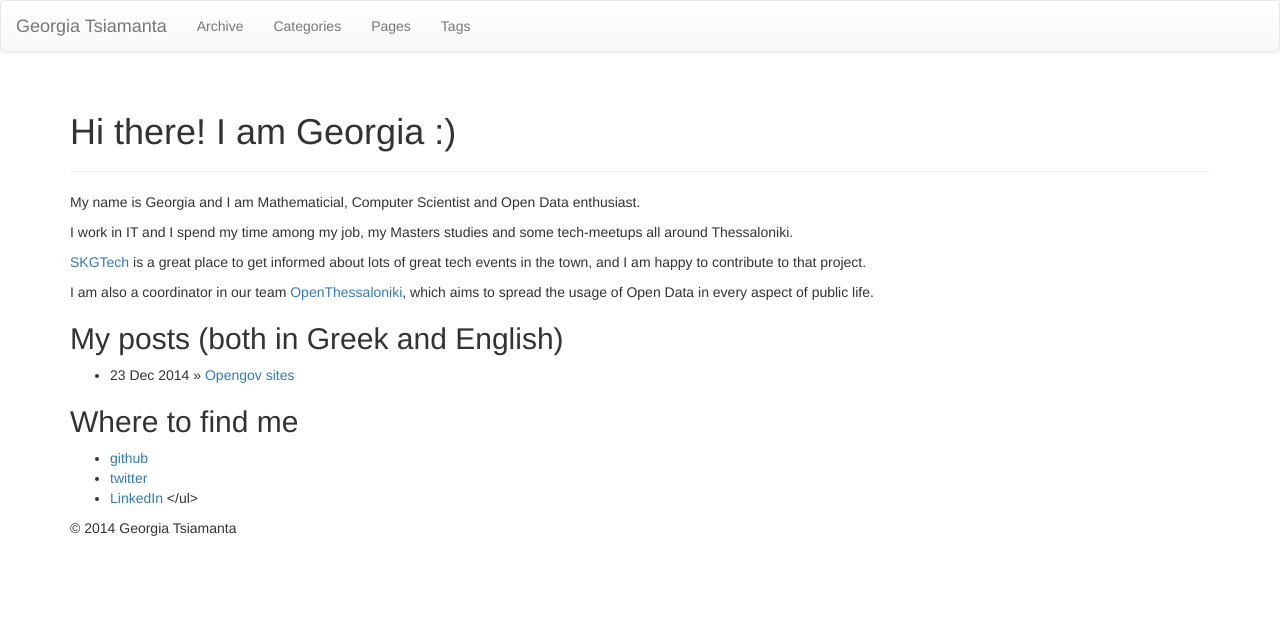
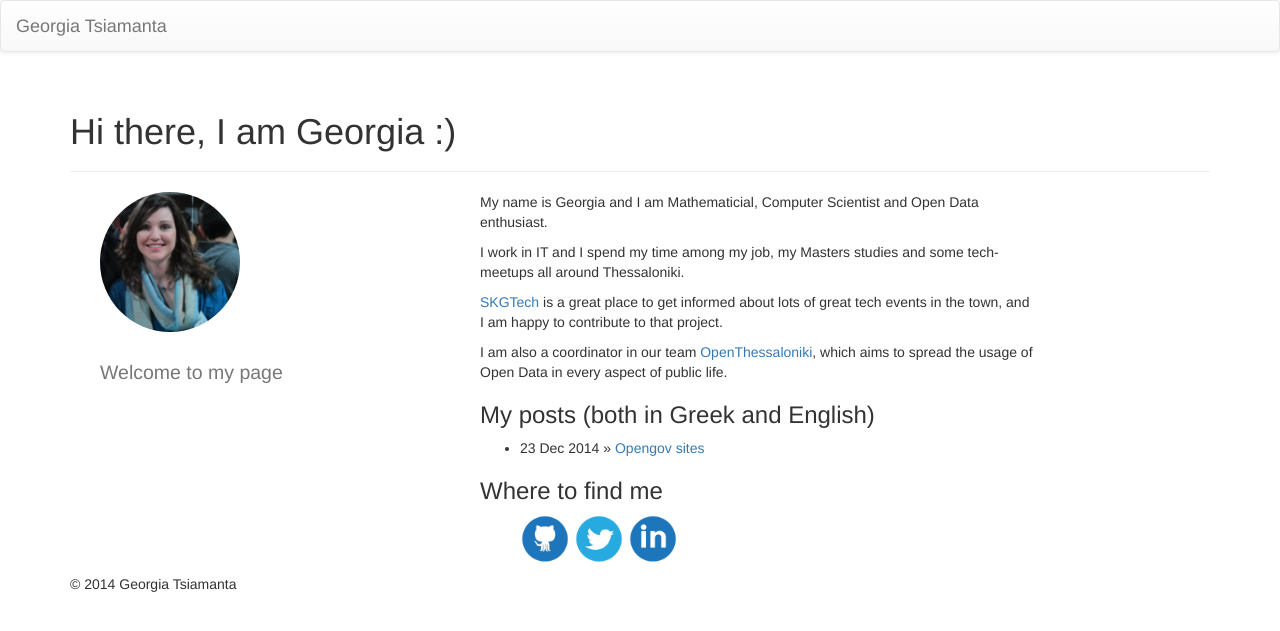
Before and after one commit to georgiats/georgiats-old-blog, a Jekyll site: the page built from index.md, in a window 1280 px wide. Shown: the top 631 px of the page. Built offline with Jekyll 4.4.1, drawn with Linux system fonts in a browser that asks for light colours; nearby versions of some CDN libraries; library files that are not in the unit come from our copies.

Commit message:
some changes

```diff
--- a/_config.yml
+++ b/_config.yml
@@ -79,19 +79,19 @@ JB :
   # Set 'provider' to the comment provider you want to use.
   # Set 'provider' to false to turn commenting off globally.
   #
-  #comments :
-    #provider : disqus
-    #disqus :
-      #short_name : jekyllbootstrap
-    #livefyre :
-      #site_id : 123
-    #intensedebate :
-      #account : 123abc
-    #facebook :
-      #appid : 123
-      #num_posts: 5
-      #width: 580
-      #colorscheme: light
+  comments :
+    provider : disqus
+    disqus :
+      short_name : jekyllbootstrap
+    livefyre :
+      site_id : 123
+    intensedebate :
+      account : 123abc
+    facebook :
+      appid : 123
+      num_posts: 5
+      width: 580
+      colorscheme: light
 
   # Settings for analytics helper
   # Set 'provider' to the analytics provider you want to use.
--- a/_includes/themes/bootstrap-3/default.html
+++ b/_includes/themes/bootstrap-3/default.html
@@ -59,9 +59,9 @@
         <!-- Collect the nav links, forms, and other content for toggling -->
         <div class="collapse navbar-collapse" id="jb-navbar-collapse">
           <ul class="nav navbar-nav">
-            {% assign pages_list = site.pages %}
+            <!--{% assign pages_list = site.pages %}
             {% assign group = 'navigation' %}
-            {% include JB/pages_list %}
+            {% include JB/pages_list %} -->
           </ul>
         </div><!-- /.navbar-collapse -->
       </nav>
--- a/_includes/themes/bootstrap-3/page.html
+++ b/_includes/themes/bootstrap-3/page.html
@@ -1,9 +1,26 @@
 <div class="page-header">
-  <h1>{{ page.title }} {% if page.tagline %} <small>{{ page.tagline }}</small>{% endif %}</h1>
+  <h1>{{ page.title }} </h1>
 </div>
 
+
+<div class="container">
+<div class="row1">
+<div class="col-xs-4">
+	<img class="img-circle" src="../../assets/themes/bootstrap-3/bootstrap/images/me.png" alt="Generic placeholder image" style="width: 140px; height: 140px;">
+  	<h2>{% if page.tagline %} <small>{{ page.tagline }}</small>{% endif %}<h2>
+</div>
+</div><!-- /.col-lg-4 -->
+
+
 <div class="row">
-  <div class="col-xs-12">
+  <div class="col-xs-6">
     {{ content }}
+<ul>
+  <a href="http://github.com/{{ site.author.github }}/" rel="me" target="_blank"><img class="img-circle" src="../../assets/themes/bootstrap-3/bootstrap/images/github.png" alt="Generic placeholder image" style="width: 50px; height: 50px;"></a>
+  <a href="http://twitter.com/{{ site.author.twitter }}/" rel="me" target="_blank"><img class="img-circle" src="../../assets/themes/bootstrap-3/bootstrap/images/twitter.png" alt="Generic placeholder image" style="width: 50px; height: 50px;"></a>
+  <a href="http://gr.linkedin.com/in/gtsiamanta" target="_blank"><img class="img-circle" src="../../assets/themes/bootstrap-3/bootstrap/images/linkedin.png" alt="Generic placeholder image" style="width: 50px; height: 50px;"></a>
+</ul>
   </div>
 </div>
+
+</div>
--- a/_includes/themes/bootstrap-3/post.html
+++ b/_includes/themes/bootstrap-3/post.html
@@ -42,6 +42,6 @@
     {% endif %}
     </ul>
     <hr>
-    <!--{% include JB/comments %} -->
+    {% include JB/comments %}
   </div>
 </div>
--- a/index.md
+++ b/index.md
@@ -1,11 +1,12 @@
 ---
 layout: page
-title: Hi there! I am Georgia :)
-tagline:
+title: Hi there, I am Georgia :)
+tagline: Welcome to my page
 ---
 {% include JB/setup %}
 
 My name is Georgia and I am Mathematicial, Computer Scientist and Open Data enthusiast.
+
 
 I work in IT and I spend my time among my job, my Masters studies and some tech-meetups all around Thessaloniki.
 
@@ -13,7 +14,7 @@ I work in IT and I spend my time among my job, my Masters studies and some tech-
 
 I am also a coordinator in our team [OpenThessaloniki](http://www.openthessaloniki.org), which aims to spread the usage of Open Data in every aspect of public life.
 
-## My posts (both in Greek and English)
+### My posts (both in Greek and English)
 
 <ul class="posts">
   {% for post in site.posts %}
@@ -22,9 +23,4 @@ I am also a coordinator in our team [OpenThessaloniki](http://www.openthessaloni
 </ul>
 
 
-## Where to find me
-<ul>
-  <li class="github"><a href="http://github.com/{{ site.author.github }}/" rel="me">github</a></li>
-  <li class="twitter"><a href="http://twitter.com/{{ site.author.twitter }}/" rel="me">twitter</a></li>
-  <li><a href="http://gr.linkedin.com/in/gtsiamanta">LinkedIn</a><span class="glyphicon social-18-linked-in" aria-hidden="true"></span>
-</ul>
+### Where to find me
```
Also changed, not shown: README.md, assets/themes/bootstrap-3/bootstrap/images/github.png (added), assets/themes/bootstrap-3/bootstrap/images/linkedin.png (added), assets/themes/bootstrap-3/bootstrap/images/me.png (added), assets/themes/bootstrap-3/bootstrap/images/twitter.png (added), 2 other files.
